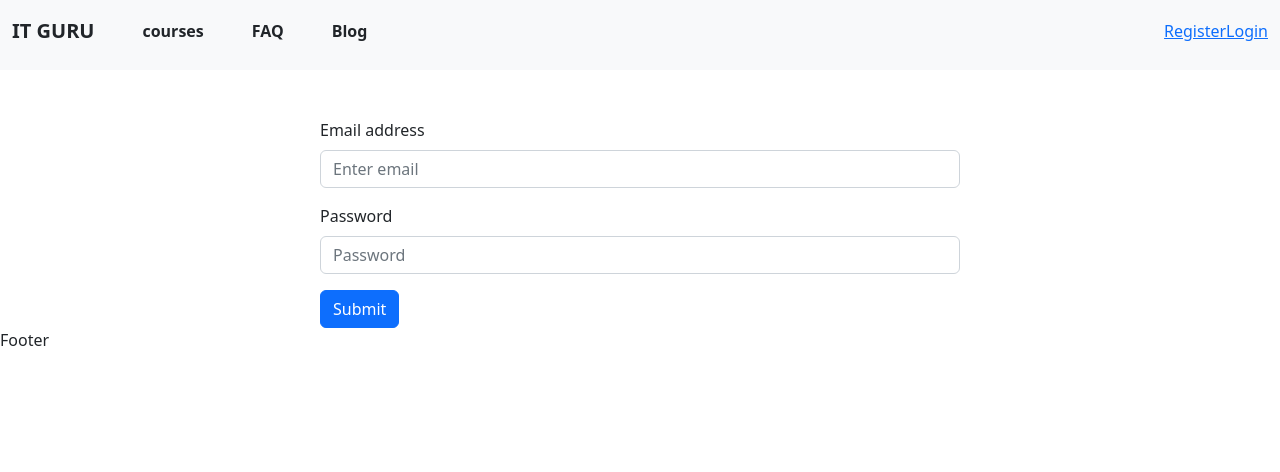
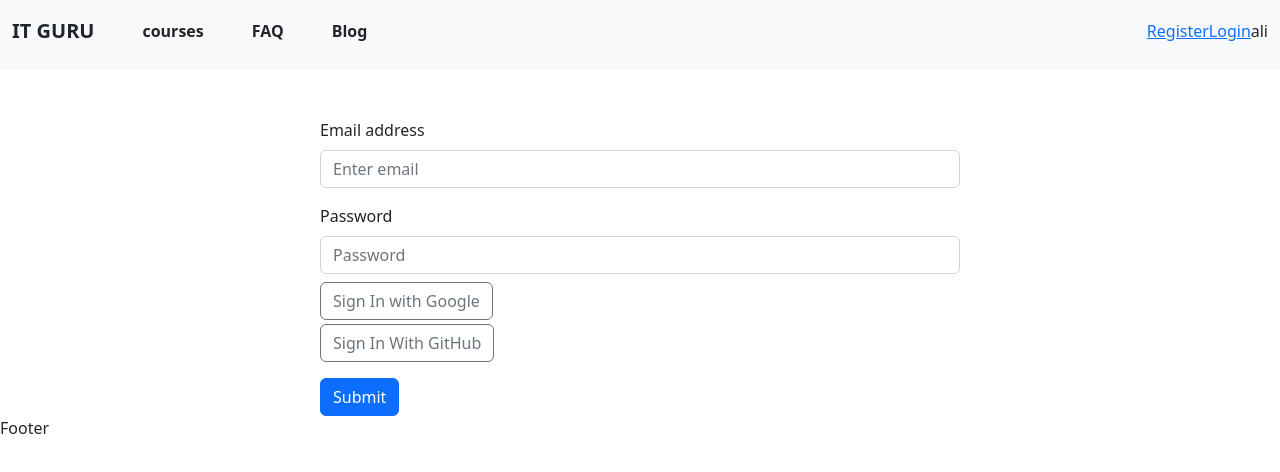
Before and after one commit to ashr-aful007/it-guru-courses-client, a React (Create React App) app: page /login in a window 1280 px wide. Shown: the top 472 px of the page. Built offline with nearby package versions, Linux system fonts and the light colour scheme.

Commit message:
add google provider

```diff
--- a/src/Components/Authprobider/Authprobider.js
+++ b/src/Components/Authprobider/Authprobider.js
@@ -1,4 +1,25 @@
-import { getAuth } from "firebase/auth";
+import React, { Children } from 'react';
+import { getAuth, signInWithPopup } from "firebase/auth";
 import app from "../../Firebase/Firebase.config";
+import { createContext } from 'react';
+const auth = getAuth(app)
+export const AuthContext = createContext()
 
-const auth = getAuth(app)
+
+
+const Authprobider = ({children}) => {
+     const user = {displayName: 'ali'}
+
+     const loginProvider = (provider) =>{
+          return signInWithPopup(auth, provider)
+     }
+
+     const authData = {user, loginProvider}
+     return (
+          <AuthContext.Provider value={authData}>
+               {children}
+          </AuthContext.Provider>
+     );
+};
+
+export default Authprobider;
--- a/src/Components/Header/Header.js
+++ b/src/Components/Header/Header.js
@@ -5,9 +5,12 @@ import Nav from 'react-bootstrap/Nav';
 import Navbar from 'react-bootstrap/Navbar';
 import './Header.css'
 import { Link } from 'react-router-dom';
+import { useContext } from 'react';
+import { AuthContext } from '../Authprobider/Authprobider';
 
 
 function Header() {
+  const {user} = useContext(AuthContext)
   return (
     <Navbar bg="light" expand="lg" className='pb-4'>
       <Container fluid className='mt-2'>
@@ -26,7 +29,7 @@ function Header() {
           <Form className="d-flex">
             <Link to='/register'>Register</Link>
             <Link to='/login'>Login</Link>
-           {/* {'name'} */}
+             {user?.displayName}
             {/* <img src={} alt='loading'/> */}
           </Form>
         </Navbar.Collapse>
--- a/src/Components/Login/Login.js
+++ b/src/Components/Login/Login.js
@@ -1,8 +1,24 @@
+import { GoogleAuthProvider } from 'firebase/auth';
 import React from 'react'
+import { useContext } from 'react';
 import Button from 'react-bootstrap/Button';
 import Form from 'react-bootstrap/Form';
+import { AuthContext } from '../Authprobider/Authprobider';
 
 function Login() {
+
+     const {loginProvider} = useContext(AuthContext);
+
+     const googleProvider = new GoogleAuthProvider()
+
+     const handleGoogleSignIn = () =>{
+          loginProvider(googleProvider)
+          .then(result =>{
+               const user = result.user;
+               console.log(user)
+          })
+     }
+
   return (
     <div>
      <Form className='w-50 m-auto mt-5'>
@@ -16,6 +32,14 @@ function Login() {
       <Form.Group className="mb-3" controlId="formBasicPassword">
         <Form.Label>Password</Form.Label>
         <Form.Control type="password" placeholder="Password" required />
+        <div>
+          <div className='mt-2'>
+          </div>
+           <Button onClick={handleGoogleSignIn} variant="outline-secondary">Sign In with Google</Button>
+          <div className='mt-1'>
+           <Button variant="outline-secondary">Sign In With GitHub</Button>
+          </div>
+        </div>
       </Form.Group>
       <Button variant="primary" type="submit">
         Submit
--- a/src/index.js
+++ b/src/index.js
@@ -4,11 +4,14 @@ import './index.css';
 import App from './App';
 import reportWebVitals from './reportWebVitals';
 import 'bootstrap/dist/css/bootstrap.min.css';
+import Authprobider from './Components/Authprobider/Authprobider';
 
 const root = ReactDOM.createRoot(document.getElementById('root'));
 root.render(
   <React.StrictMode>
-    <App />
+   <Authprobider>
+   <App />
+   </Authprobider>
   </React.StrictMode>
 );
 
```
